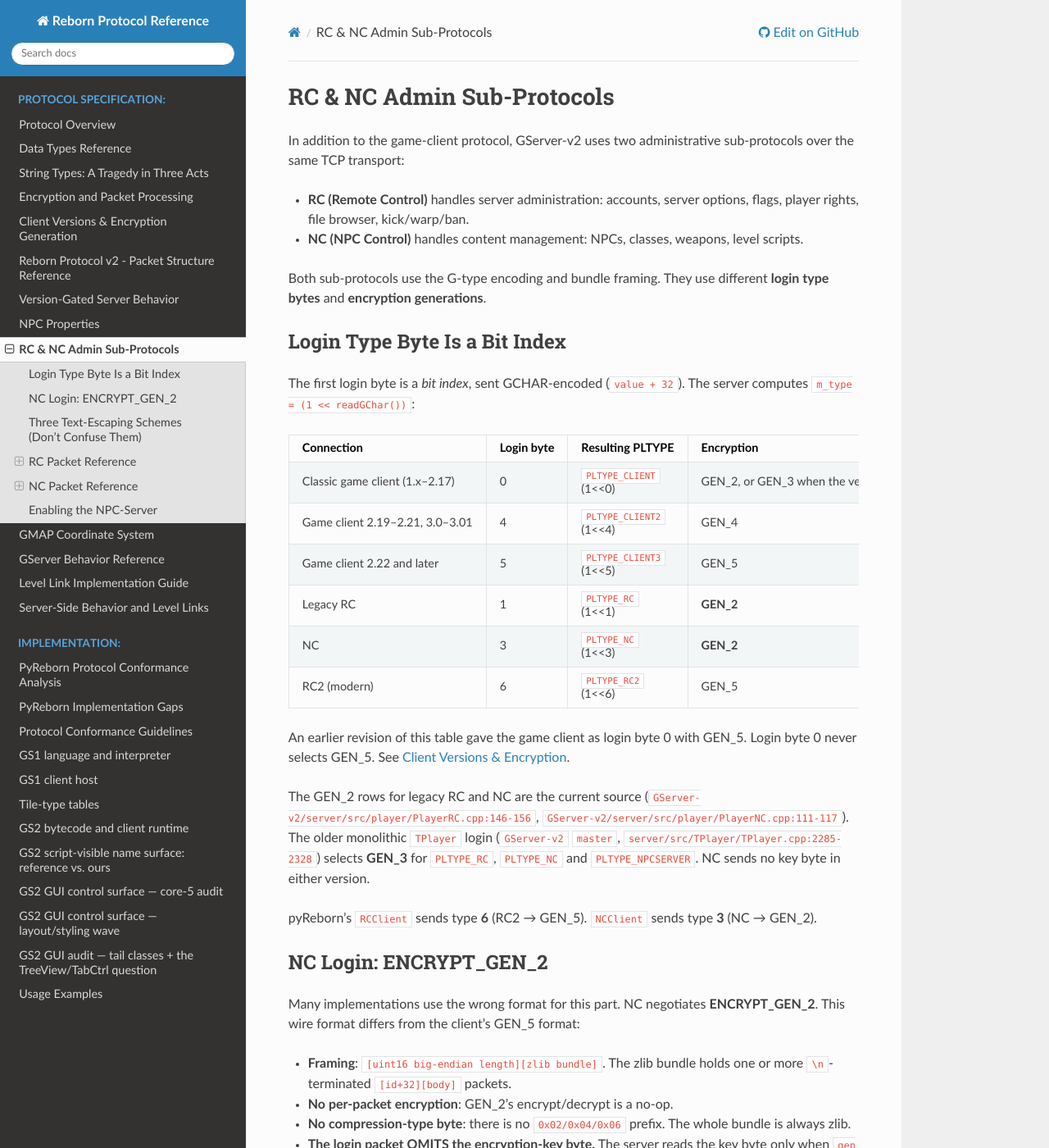
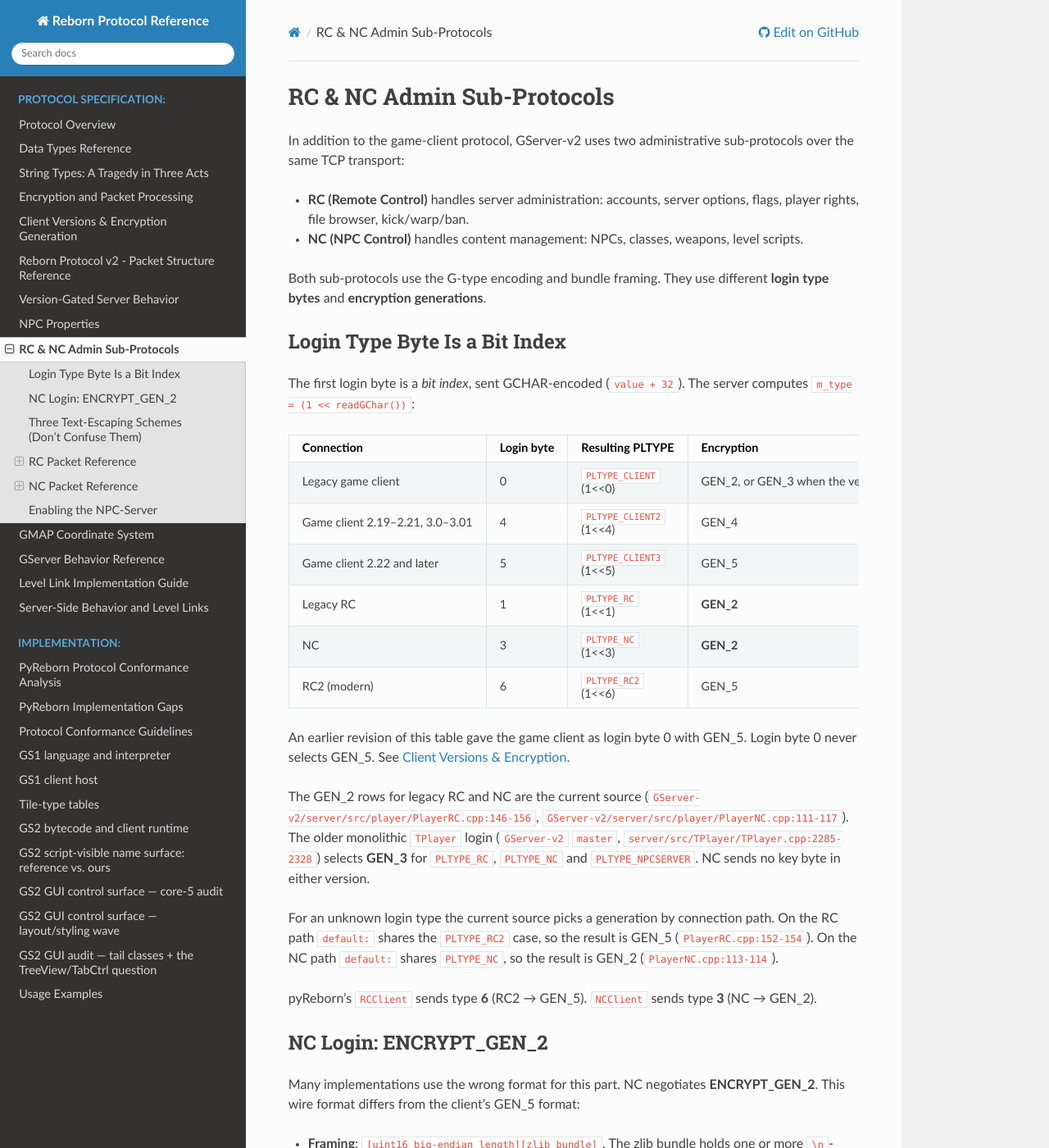
Before and after one commit to hosler/reborn-protocol-docs, a Sphinx documentation site: the page built from docs/protocol/rc-nc-protocols.md, in a window 1280 px wide and 1400 px high. Shown: the whole window at 82% size. Built offline with Sphinx 7.4.7 and the Read the Docs theme 3.1.0, drawn with Linux system fonts in a browser that asks for light colours.

Commit message:
Maintainer fixups: naming policy and reference corrections
- Replace the unsupported "1.x-2.17" version range for login byte 0 with
  "Legacy" (PlayerClient.cpp:325 only says legacy).
- Add the RC and NC unknown-type defaults: RC default -> GEN_5
  (PlayerRC.cpp:152-154), NC default -> GEN_2 (PlayerNC.cpp:113-114).

Co-Authored-By: Claude <noreply@anthropic.com>

```diff
--- a/docs/protocol/rc-nc-protocols.md
+++ b/docs/protocol/rc-nc-protocols.md
@@ -17,7 +17,7 @@ computes `m_type = (1 << readGChar())`:
 
 | Connection | Login byte | Resulting PLTYPE | Encryption |
 |------------|-----------|------------------|------------|
-| Classic game client (1.x–2.17) | 0 | `PLTYPE_CLIENT` (1<<0) | GEN_2, or GEN_3 when the version token is unknown |
+| Legacy game client | 0 | `PLTYPE_CLIENT` (1<<0) | GEN_2, or GEN_3 when the version token is unknown |
 | Game client 2.19–2.21, 3.0–3.01 | 4 | `PLTYPE_CLIENT2` (1<<4) | GEN_4 |
 | Game client 2.22 and later | 5 | `PLTYPE_CLIENT3` (1<<5) | GEN_5 |
 | Legacy RC | 1 | `PLTYPE_RC` (1<<1) | **GEN_2** |
@@ -34,6 +34,11 @@ The GEN_2 rows for legacy RC and NC are the current source
 login (`GServer-v2` `master`, `server/src/TPlayer/TPlayer.cpp:2285-2328`) selects
 **GEN_3** for `PLTYPE_RC`, `PLTYPE_NC` and `PLTYPE_NPCSERVER`. NC sends no key byte in
 either version.
+
+For an unknown login type the current source picks a generation by connection path. On
+the RC path `default:` shares the `PLTYPE_RC2` case, so the result is GEN_5
+(`PlayerRC.cpp:152-154`). On the NC path `default:` shares `PLTYPE_NC`, so the result is
+GEN_2 (`PlayerNC.cpp:113-114`).
 
 pyReborn's `RCClient` sends type **6** (RC2 → GEN_5). `NCClient` sends type **3**
 (NC → GEN_2).
```
